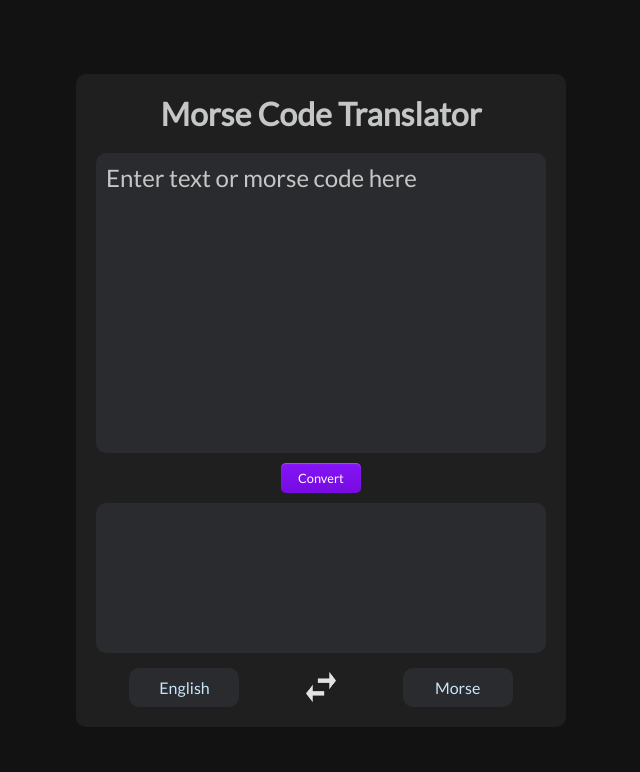
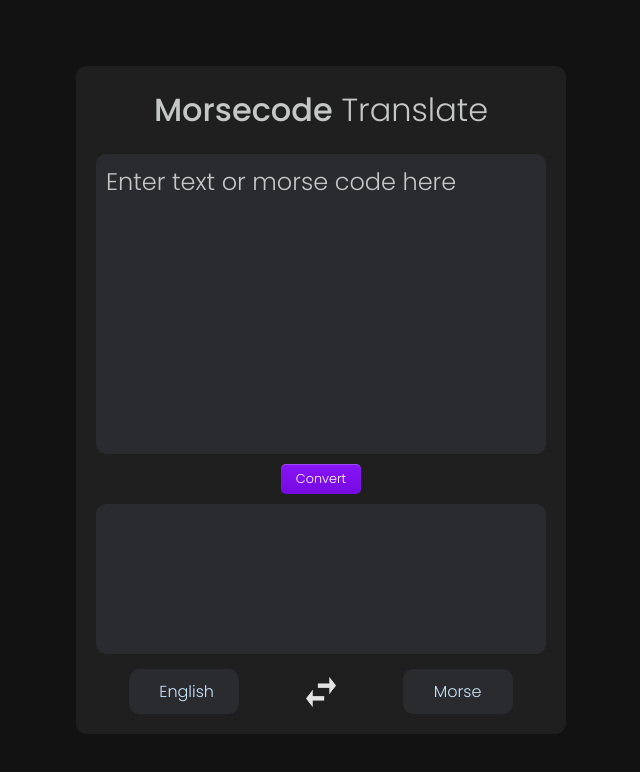
Before and after one commit to erikryan-s/morse-translator-project, a website with bundled scripts: page index.html in a window 1280 px wide. Shown: the whole page, without its empty margins (319-959 px from the left). Built offline with nearby package versions, Linux system fonts and the light colour scheme.

Commit message:
updated header

```diff
--- a/index.html
+++ b/index.html
@@ -7,7 +7,7 @@
         <link rel="preconnect" href="https://fonts.googleapis.com" />
         <link rel="preconnect" href="https://fonts.gstatic.com" crossorigin />
         <link
-            href="https://fonts.googleapis.com/css2?family=Lato&display=swap"
+            href="https://fonts.googleapis.com/css2?family=Poppins:wght@300;500&display=swap"
             rel="stylesheet"
         />
         <link rel="stylesheet" href="./style/style.css" />
@@ -16,7 +16,7 @@
     <body>
         <div class="container">
             <header>
-                <h1>Morse Code Translator</h1>
+                <h1><span>Morsecode</span> Translate</h1>
             </header>
             <section class="input">
                 <textarea
--- a/style/style.scss
+++ b/style/style.scss
@@ -8,7 +8,12 @@
     margin: 0;
     padding: 0;
     box-sizing: border-box;
-    font-family: "Lato", sans-serif;
+    font-family: "Poppins", sans-serif;
+    font-weight: 300;
+}
+
+span {
+    font-weight: 500;
 }
 
 body {
```
Also changed, not shown: style/style.css.
